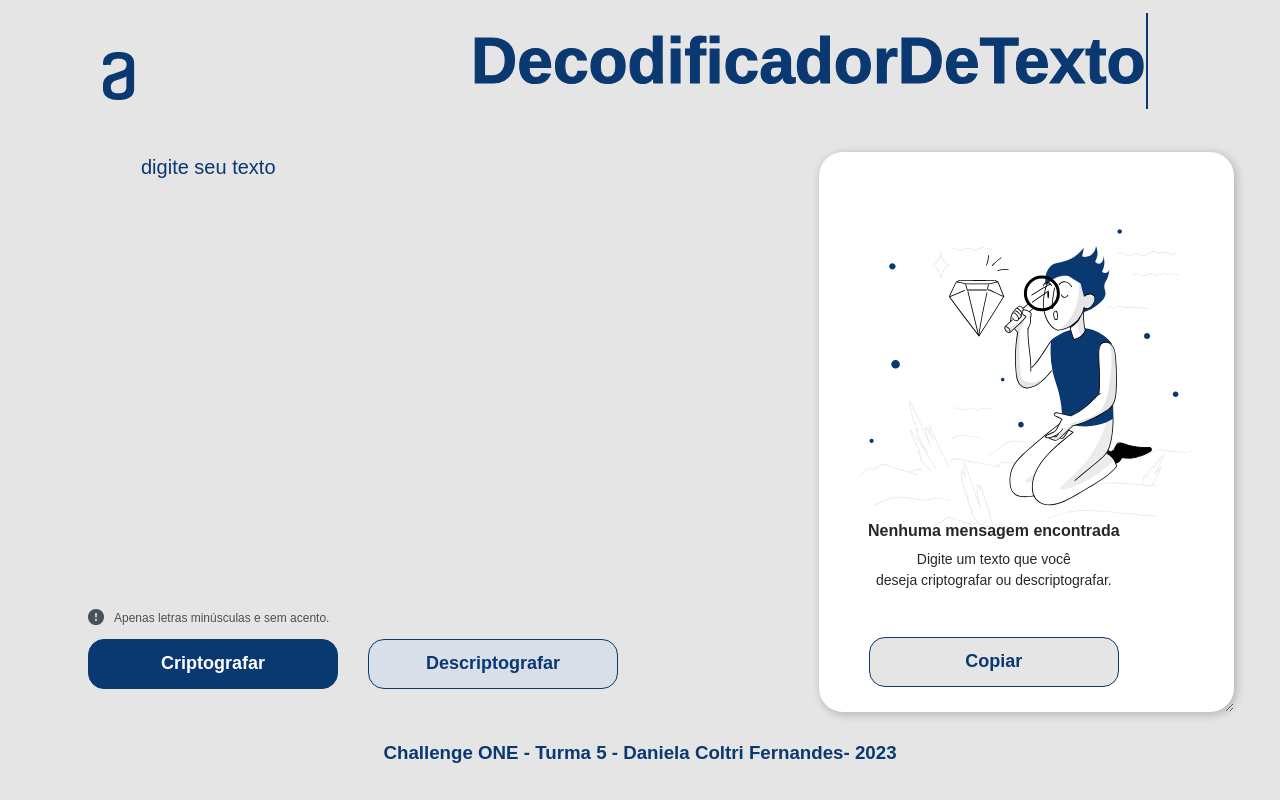
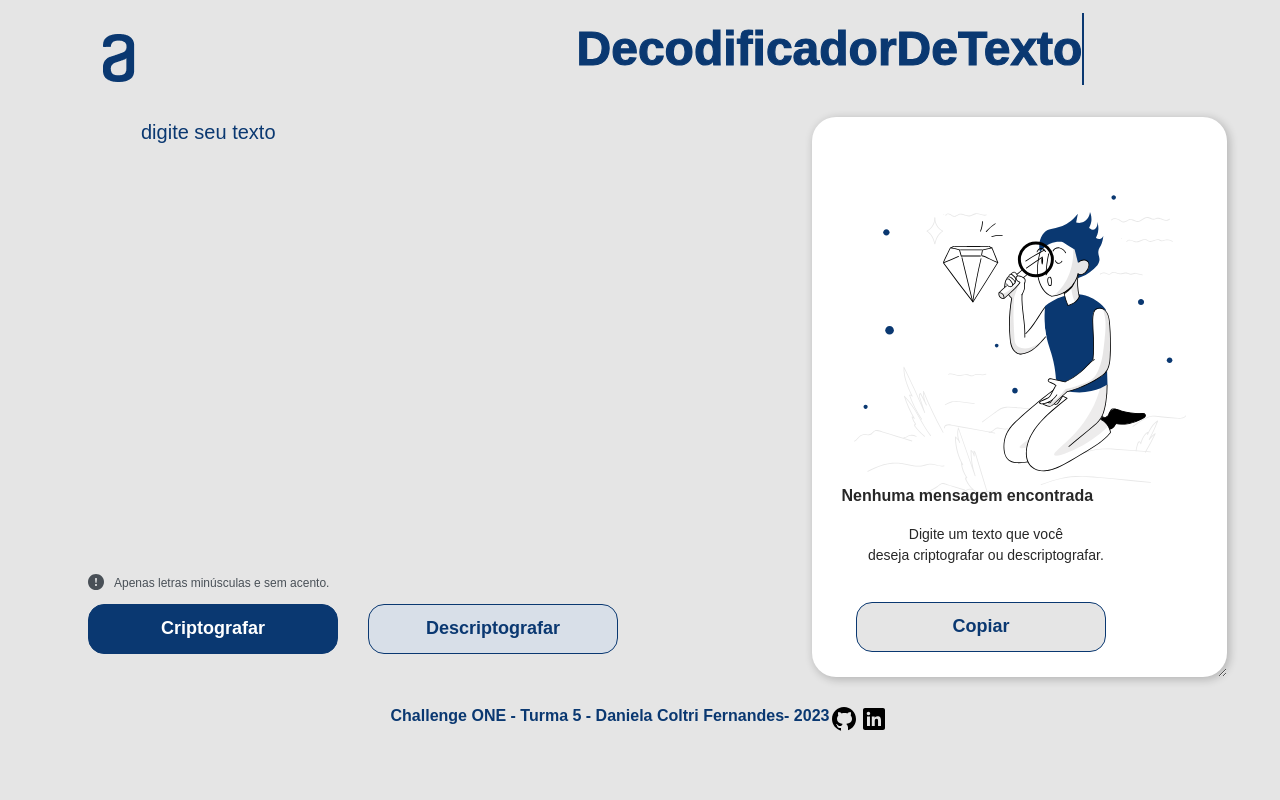
Before and after one commit to danielacoltri/decodificando_texto_com_js, a plain HTML site: page index.html in a window 1280 px wide. Drawn offline with Linux system fonts and the light colour scheme.

Commit message:
Ajustes no javascript + css mobile

```diff
--- a/index.html
+++ b/index.html
@@ -32,7 +32,7 @@
 
             <!-- Aqui começa a parte que aparece o texto criptografado/descriptografado -->
             <section class="box-msg">
-                <textarea class="msg" disabled class="imagemDeFundo" cols="30" rows="18" id="campoDeTexto"></textarea>
+                <textarea class="msg" cols="30" rows="18" id="campoDeTexto"></textarea>
                 <p class="msg-box">Nenhuma mensagem encontrada</p>
                 <p class="texto-box">Digite um texto que você <br>deseja criptografar ou descriptografar.</p>
                 <button class="btn-copiar" onclick="btnCopiar()">Copiar</button>
@@ -40,7 +40,13 @@
         </main>
 
         <footer>
-            <h3>Challenge ONE - Turma 5 - Daniela Coltri Fernandes- 2023</h3>
+            <h4>Challenge ONE - Turma 5 - Daniela Coltri Fernandes- 2023</h4>
+            <a href="https://github.com/danielacoltri" target="_blank">
+                <img class="github" src="img/icons8-github.svg" alt="Github logo" />
+            </a>
+            <a href="https://www.linkedin.com/in/danielacoltri/" target="_blank">
+                <img class="linkedin" src="img/icons8-linkedin.svg" alt="Logo Linkedin" />
+            </a>
         </footer>
         <script src="script.js"></script>
     </div>
--- a/script.js
+++ b/script.js
@@ -1,5 +1,15 @@
 const textArea = document.querySelector(".text-area");
 const mensagem = document.querySelector(".msg");
+
+function removeAcento (texto){
+    texto = texto.replace(new RegExp('[ÁÀÂÃ]','gi'), 'a');
+    texto = texto.replace(new RegExp('[ÉÈÊ]','gi'), 'e');
+    texto = texto.replace(new RegExp('[ÍÌÎ]','gi'), 'i');
+    texto = texto.replace(new RegExp('[ÓÒÔÕ]','gi'), 'o');
+    texto = texto.replace(new RegExp('[ÚÙÛ]','gi'), 'u');
+    texto = texto.replace(new RegExp('[Ç]','gi'), 'c');
+    return texto;
+}
 
 function btnCriptografar(){
     if (textArea.value !== "") {
@@ -7,14 +17,14 @@ function btnCriptografar(){
         const textoCriptografado = criptografar(textoMinusculoSemAcento);
         mensagem.value = textoCriptografado;
         textArea.value = "";
-        retira_acentos(textArea);
+        removeAcento(textArea);
     }
 }
 
 function criptografar(stringCriptografada) {
     let matrizCodigo = [['e', 'enter'], ['i', 'imes'], ['a', 'ai'], ['o', 'ober'], ['u', 'ufat']]
     stringCriptografada = stringCriptografada.toLowerCase();
-
+    stringCriptografada.normalize('NFD').replace(/\p{Mn}/gu, "");
     for(let i = 0; i < matrizCodigo.length; i++){
         if(stringCriptografada.includes(matrizCodigo[i][0])){
             stringCriptografada = stringCriptografada.replaceAll(matrizCodigo[i][0], matrizCodigo[i][1]);
@@ -57,14 +67,4 @@ btnCopiar.addEventListener("click", (e) => {
     navigator.clipboard.writeText(textArea2.value);});
 
 
-var the_title = retira_acentos(this.title.toLowerCase());
-
-function removeAcento (texto){
-    texto = texto.replace(new RegExp('[ÁÀÂÃ]','gi'), 'a');
-    texto = texto.replace(new RegExp('[ÉÈÊ]','gi'), 'e');
-    texto = texto.replace(new RegExp('[ÍÌÎ]','gi'), 'i');
-    texto = texto.replace(new RegExp('[ÓÒÔÕ]','gi'), 'o');
-    texto = texto.replace(new RegExp('[ÚÙÛ]','gi'), 'u');
-    texto = texto.replace(new RegExp('[Ç]','gi'), 'c');
-    return texto;
-}
+// var the_title = retira_acentos(this.title.toLowerCase());
--- a/style.css
+++ b/style.css
@@ -4,6 +4,11 @@
     background: #e5e5e5;
     font-family: 'Poppins', sans-serif;
     line-height: 150%;
+}
+
+html {
+    height: 100vh;
+    width: 100vw;
 }
 
 main {
@@ -33,9 +38,9 @@ header {
 
 h1 {
     margin-top: 1%;
-    margin-right: 10%;
+    margin-right: 15%;
     position: relative;
-    font-size: 8vh;
+    font-size: 6vh;
     color: #e5e5e5;
     -webkit-text-stroke: 0.09vw #0A3871;
 }
@@ -112,14 +117,13 @@ h1::before {
     font-size: 16px;
     color: #272727;
     margin-top:-200px;
-    margin-left: 250px;
+    margin-left: 46%;
 }
 
 .texto-box {
     color: #272727;
     text-align: center;
     font-size: 14px;
-    margin-top: -10px;
     margin-left: 250px;
 }
 
@@ -162,7 +166,7 @@ h1::before {
     width: 250px;
     font-size: 18px;
     font-weight: 600;
-    left: 50%;
+    left: 49%;
     bottom: 2px;
 }
 
@@ -181,6 +185,7 @@ h1::before {
 footer {
     display: flex;
     justify-content: center;
+
     color: #0A3871;
 }
 
```
Also changed, not shown: img/icons8-github.svg (added), img/icons8-linkedin.svg (added).
